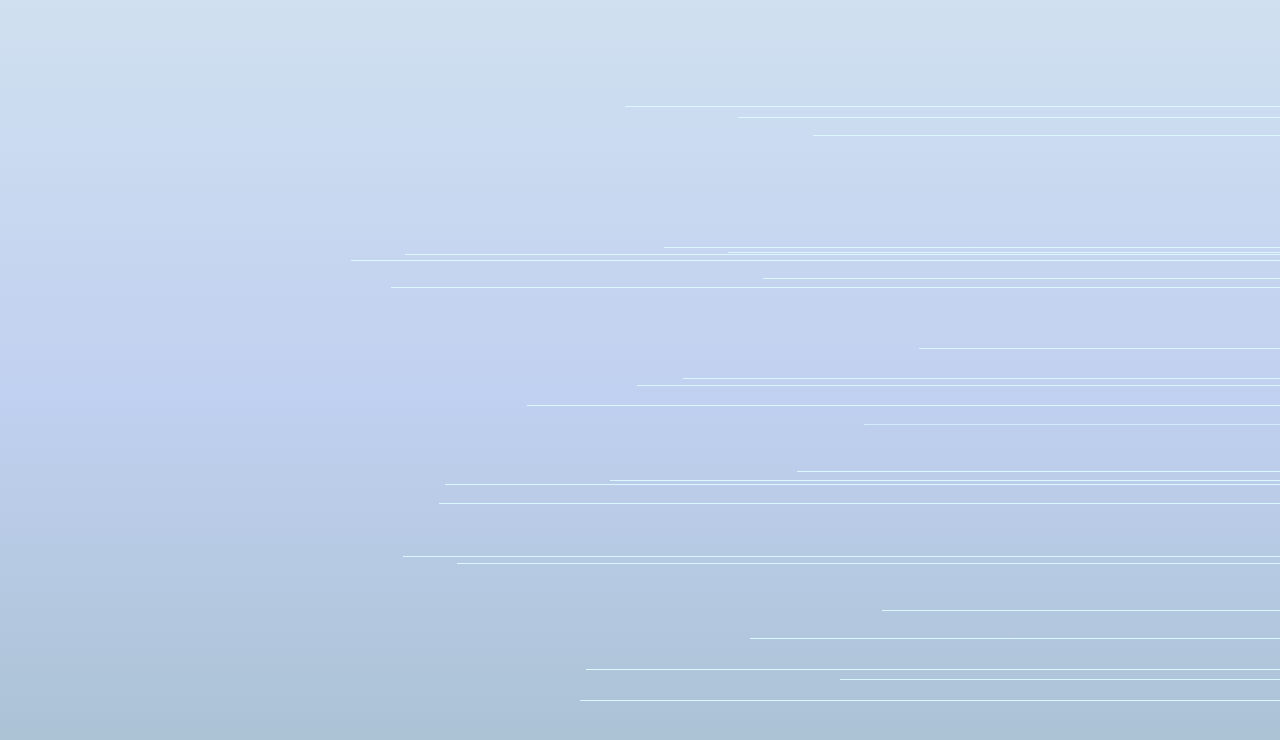
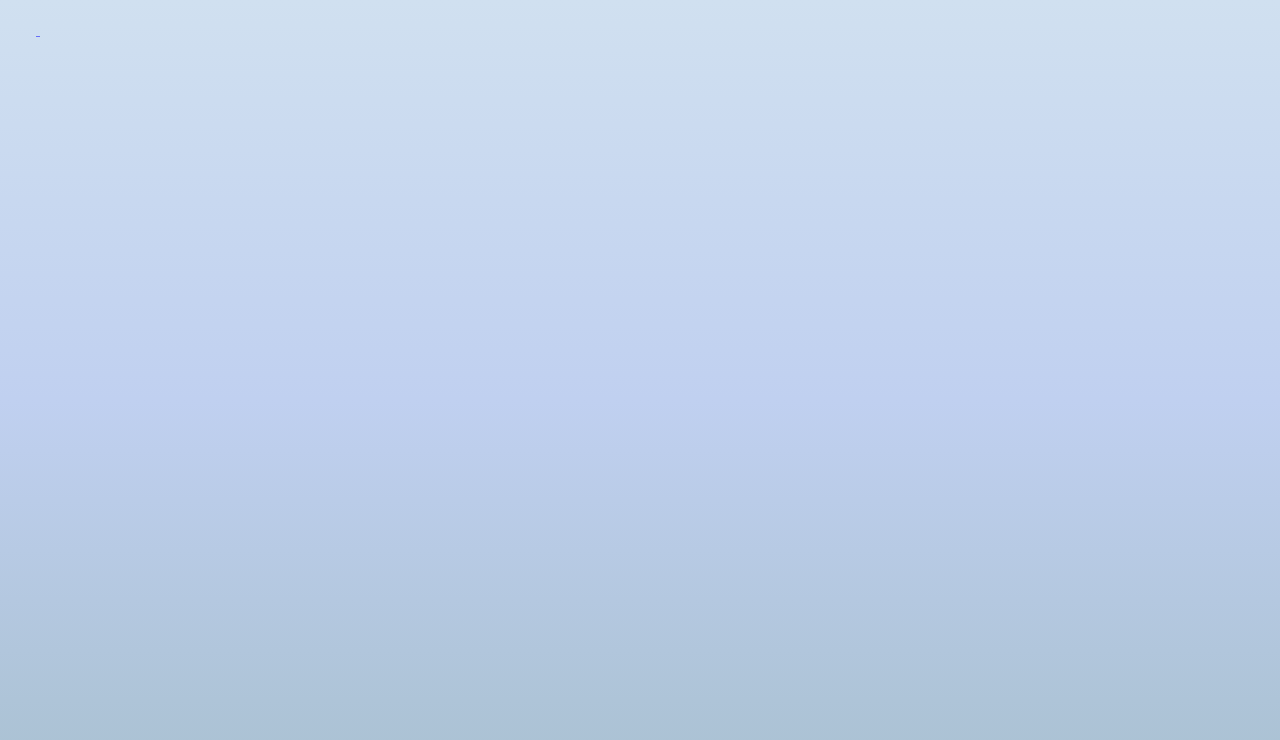
Before and after one commit to ogama8/traffic, a plain HTML site: page index.html in a window 1280 px wide. Drawn offline with Linux system fonts and the light colour scheme; animation ran at ten frames a second.

Commit message:
massive changes to direction, SVG line, successful animation

```diff
--- a/index.html
+++ b/index.html
@@ -6,6 +6,10 @@
 </head>
 
 <body>
+
+   <svg height=1 width=16>
+     <line x1="0" y1="0" x2="0" y2="0" style="stroke:rgb(0,0,255);stroke-width:1" />
+   </svg>
 
    <div class="wrapper">
       <canvas class="back"></canvas>
--- a/js/traffic.js
+++ b/js/traffic.js
@@ -25,6 +25,12 @@ function fillGradientBack() {
    ctxBack.fillRect(0, 0, canvasBack.width, canvasBack.height);
 }
 
+function resizeHandler() {
+   "use strict";
+   setCanvasSize();
+   fillGradientBack();
+}
+
 function createLine(x, y) {
    "use strict";
    var p = {};
@@ -32,7 +38,7 @@ function createLine(x, y) {
    p.y = y;
    p.len = 1;
    p.color = "#ddf8ff";
-   p.alpha = 1;
+   p.alpha = 0;
    p.draw = function () {
       ctx.translate(0, 0.5);
       ctx.moveTo(p.x, p.y);
@@ -46,52 +52,97 @@ function createLine(x, y) {
    return p;
 }
 
-function renderLines(anim) {
-   "use strict";
-   var i;
-   for (i = 0; i < anim.animatables.length; i += 1) {
-      anim.animatables[i].target.draw();
-   }
-}
+//function renderLines(anim) {
+//   "use strict";
+//   var i;
+//   for (i = 0; i < anim.animatables.length; i += 1) {
+//      anim.animatables[i].target.draw();
+//   }
+//}
+//
+//function animateLines(x, y) {
+//   "use strict";
+//   var line = createLine(x, y);
+//
+//   anime({
+//      targets: line,
+//      alpha: {
+//         value: 1,
+//         duration: 3000,
+//         easing: 'easeInOutSine'
+//      },
+//      len: {
+//         value: 1,
+//         duration: 3000,
+//         easing: 'linear'
+//      },
+//      easing: 'linear',
+//      update: renderLines
+//   });}
 
-function animateLines(x, y) {
-   "use strict";
-   var line = createLine(x, y);
+//var render = anime({
+//   duration: Infinity,
+//   update: function () {
+//      "use strict";
+//      ctx.clearRect(0, 0, canvas.width, canvas.height);
+//   }
+//});
+//
+//var centerX = window.innerWidth / 2;
+//var centerY = window.innerHeight / 2;
+//
+//function autoClick() {
+//   "use strict";
+//   animateLines(
+//      anime.random(centerX - 300, centerX + 300),
+//      anime.random(centerY - 300, centerY + 300)
+//   );
+//   anime({
+//      duration: 1
+//   }).finished.then(autoClick);
+//}
 
-   anime.timeline().add({
-      targets: line,
-      len: anime.random(16, 24),
-      alpha: anime.random(0, 1),
-      duration: anime.random(1000, 2000),
-      easing: 'easeOutExpo',
-      update: renderLines,
-      offset: 0
-   });
-}
+setCanvasSize();
+fillGradientBack();
+window.addEventListener('resize', resizeHandler, false);
 
-var render = anime({
-   duration: Infinity,
-   update: function () {
-      "use strict";
-      ctx.clearRect(0, 0, canvas.width, canvas.height);
-   }
+anime({
+   targets: 'svg line',
+   x2: {
+      value: '+=16',
+      duration: 400,
+      easing: 'linear'
+   },
+   x1: {
+      value: '+=16',
+      duration: 400,
+      easing: 'linear',
+      delay: 400
+   },
+   direction: 'forward',
+   loop: true,
+   autoplay: true
 });
 
-var centerX = window.innerWidth / 2;
-var centerY = window.innerHeight / 2;
-
-function autoClick() {
-   "use strict";
-   animateLines(
-      anime.random(centerX - 300, centerX + 300),
-      anime.random(centerY - 300, centerY + 300)
-   );
-   anime({
-      duration: 1
-   }).finished.then(autoClick);
-}
+anime({
+   targets: 'svg',
+   top: {
+      value: '+=160',
+      duration: 4000,
+      easing: 'linear'
+   },
+   left: {
+      value: '+=160',
+      duration: 4000,
+      easing: 'linear'
+   },
+   direction: 'forward',
+   loop: true,
+   autoplay: true
+});
 
 setCanvasSize();
 fillGradientBack();
 
-autoClick();
+//animateLines(16, 8);
+//autoClick();
--- a/traffic.css
+++ b/traffic.css
@@ -17,3 +17,11 @@
 #city {
    z-index: 2;
 }
+
+svg {
+   position: absolute;
+   margin: 0;
+   top: 0;
+   left: 0;
+   z-index: 3;
+}
```
